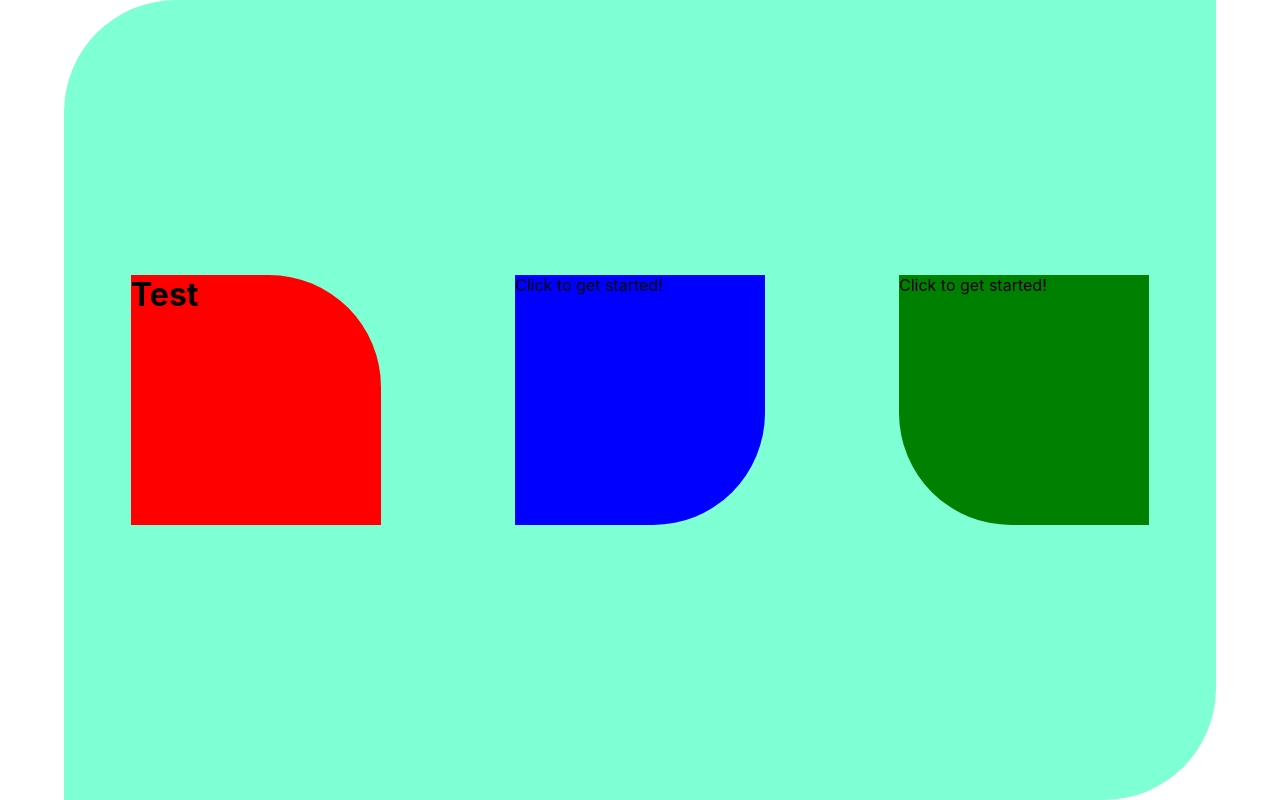
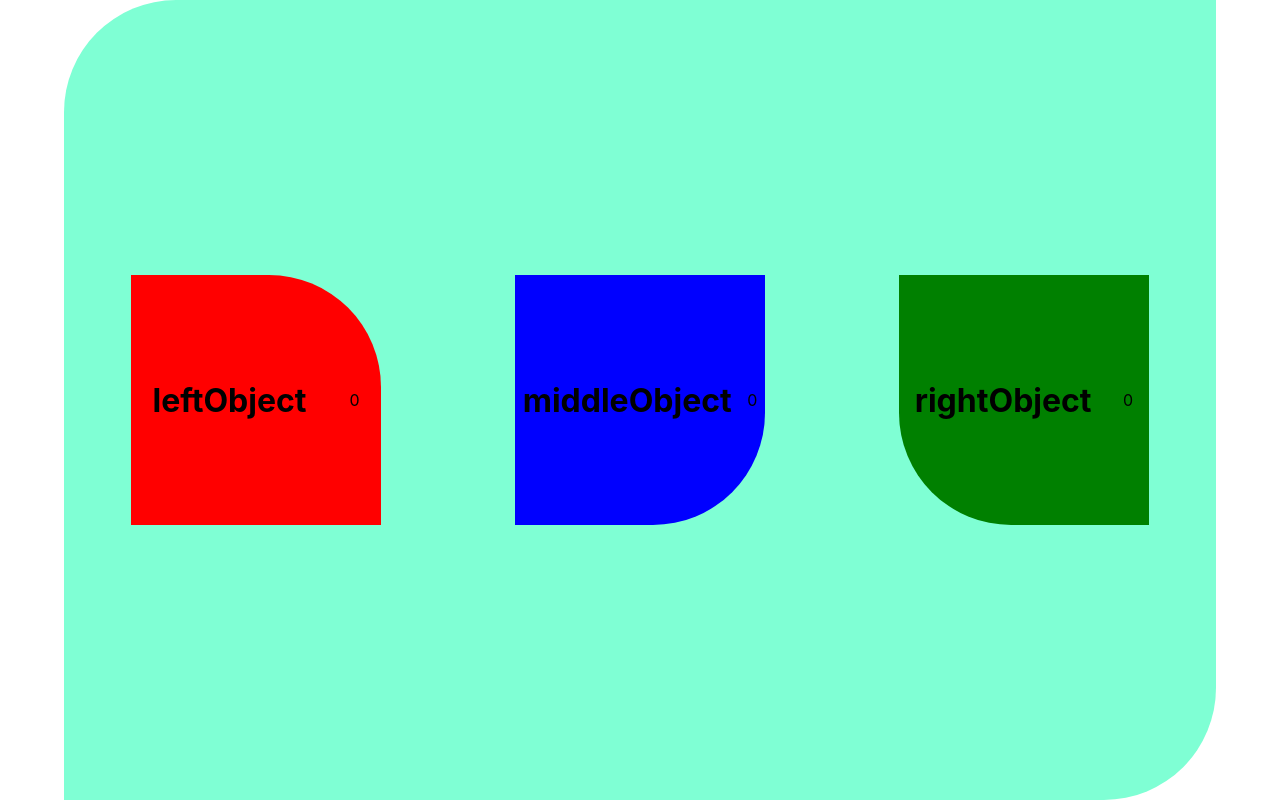
Before and after one commit to dolnuea/Karnivalli, a React (Create React App) app in the folder karnivali_UI/karnivaliui/: page / in a window 1280 px wide. Built offline with nearby package versions, Linux system fonts and the light colour scheme.

Commit message:
simplified objects down to one react script and replicated it, used nth child to color each one seperately in css, using state to get a random number from 1 to 3 (0 will be the starting number).

```diff
--- a/karnivali_UI/karnivaliui/src/App.js
+++ b/karnivali_UI/karnivaliui/src/App.js
@@ -1,6 +1,6 @@
 
 import './App.css';
-import RPKGameScreen from './RockPaperScissorJake/RPKGameScreenJake';
+import RPSGameScreen from './RockPaperScissorJake/RPKGameScreenJake';
 // import Welcome from './WelcomePage/welcomeBox';
 // import StartBtn from './WelcomePage/clickStartBox';
 import RPSJake from './RockPaperScissorJake/RPKGameScreenJake.js';
@@ -8,7 +8,7 @@ import RPSJake from './RockPaperScissorJake/RPKGameScreenJake.js';
 function App() {
   return (
     <div>
-      <RPKGameScreen/>
+      <RPSGameScreen/>
       {/* <Welcome /> */}
 
       {/* <StartBtn /> */}
--- a/karnivali_UI/karnivaliui/src/RockPaperScissorJake/RPKGameScreenJake.js
+++ b/karnivali_UI/karnivaliui/src/RockPaperScissorJake/RPKGameScreenJake.js
@@ -1,19 +1,21 @@
-import React from "react";
+import React, {useState} from "react";
 import { ReactDOM } from "react";
 
 import RPSObject from "./rockPaperScissorJake";
 import "./rockPaperScissorJake.css";
 
-function RPKGameScreen() {
+function RPSGameScreen() {
 
 
 
     return (
-      <div>
-          <RPSObject/>
+      <div className="RPSboard">
+          <RPSObject Name="leftObject"/>
+          <RPSObject Name="middleObject"/>
+          <RPSObject Name="rightObject"/>
       </div>
     );
   }
 
 
-export default RPKGameScreen;
+export default RPSGameScreen;
--- a/karnivali_UI/karnivaliui/src/RockPaperScissorJake/rockPaperScissorJake.css
+++ b/karnivali_UI/karnivaliui/src/RockPaperScissorJake/rockPaperScissorJake.css
@@ -7,7 +7,7 @@
   }
 
 
-.RPKboard {
+.RPSboard {
     display: flex;
     flex-direction: row;
     height: 100vh;
@@ -21,23 +21,26 @@
 .RPSobject{
     height: 250px;
     width: 250px;
+    display: flex;
+    justify-content: center;
+    align-items: center;
 }
 
 
-.RPSLeft {
+.childBox:nth-child(1) {
     background-color: red;
     border-top-right-radius: 7em;
 }
 
 
-.RPSMiddle {
+.childBox:nth-child(2) {
     background-color: blue;
     border-bottom-right-radius: 7em;
 
 }
 
 
-.RPSRight {
+.childBox:nth-child(3) {
     background-color: green;
     border-bottom-left-radius: 7em;
 }
--- a/karnivali_UI/karnivaliui/src/RockPaperScissorJake/rockPaperScissorJake.js
+++ b/karnivali_UI/karnivaliui/src/RockPaperScissorJake/rockPaperScissorJake.js
@@ -1,30 +1,29 @@
-import React from "react";
+import React, {useState} from "react";
 import { ReactDOM } from "react";
 import "./rockPaperScissorJake.css";
 
-function RPSObject() {
+function RPSObject(props) {
+
+    const [objectCount, setObjectCount] = useState(0);
 
 
     let roll = () => {
-        let randNum = Math.floor(Math.random() * 3);
-        console.log(randNum);
-        return(randNum);
+
+        setObjectCount(Math.floor(Math.random() * 3) + 1)
+
+        // let randNum = Math.floor(Math.random() * 3) + 1;
+        // console.log(randNum);
+        // return(randNum);
     };
 
     // Need to find a way to roll the roll function individually for each object and display it in the shape
 
     return (
-      <div className="RPKboard">
-          <div className="RPSobject RPSLeft" onClick={roll}>
-            <h1>Test</h1>
-          </div>
+      <div className="childBox">
+          <div className="RPSobject" onClick={roll}>
+            <h1>{props.Name}</h1>
+            <p>{objectCount}</p>
 
-          <div className="RPSobject RPSMiddle" onClick={roll}>
-            Click to get started!
-          </div>
-
-          <div className="RPSobject RPSRight" onClick={roll}>
-            Click to get started!
           </div>
       </div>
     );
```
